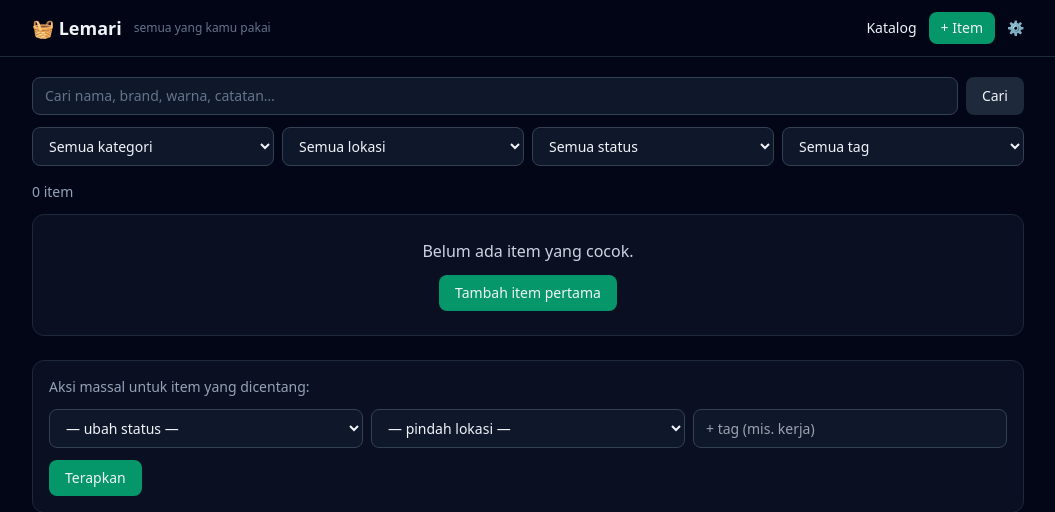
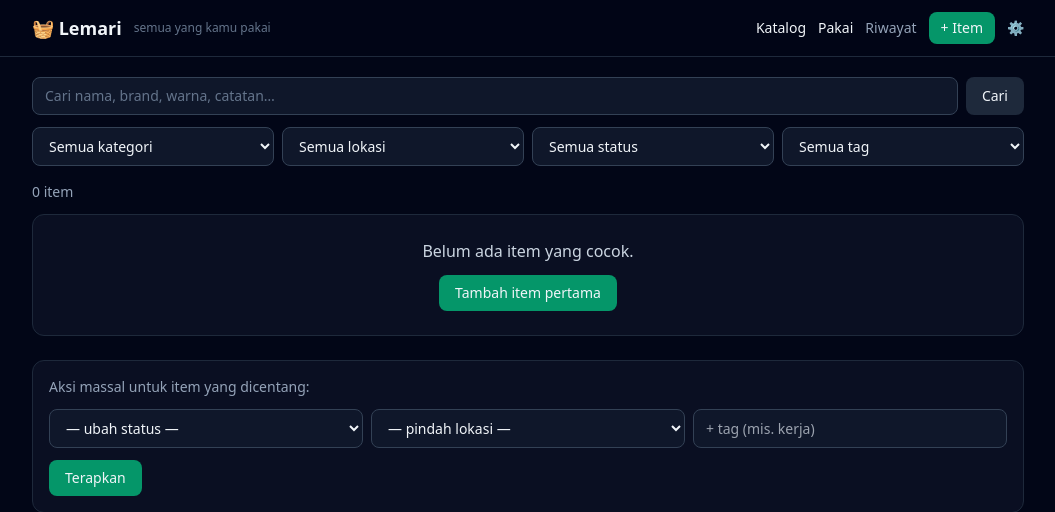
Before and after one commit to dipoengoro/lemari, a FastAPI app: page / in a window 1280 px wide. Shown: the top 512 px of the page, without its empty margins (112-1167 px from the left). Run offline with FastAPI, Linux system fonts and the light colour scheme; some libraries are stand-ins or nearby versions.

Commit message:
chore: kerangka awal — templates/base.html

```diff
--- a/templates/base.html
+++ b/templates/base.html
@@ -20,6 +20,8 @@
       <span class="text-xs text-slate-500 hidden sm:inline">semua yang kamu pakai</span>
       <nav class="ml-auto flex items-center gap-3 text-sm">
         <a href="/" class="hover:text-emerald-400">Katalog</a>
+        <a href="/pakai" class="hover:text-emerald-400">Pakai</a>
+        <a href="/riwayat" class="text-slate-400 hover:text-emerald-400">Riwayat</a>
         <a href="/item/baru" class="rounded-lg bg-emerald-600 px-3 py-1.5 font-medium hover:bg-emerald-500">+ Item</a>
         <a href="/pengaturan" class="text-slate-400 hover:text-emerald-400">⚙</a>
       </nav>
```
